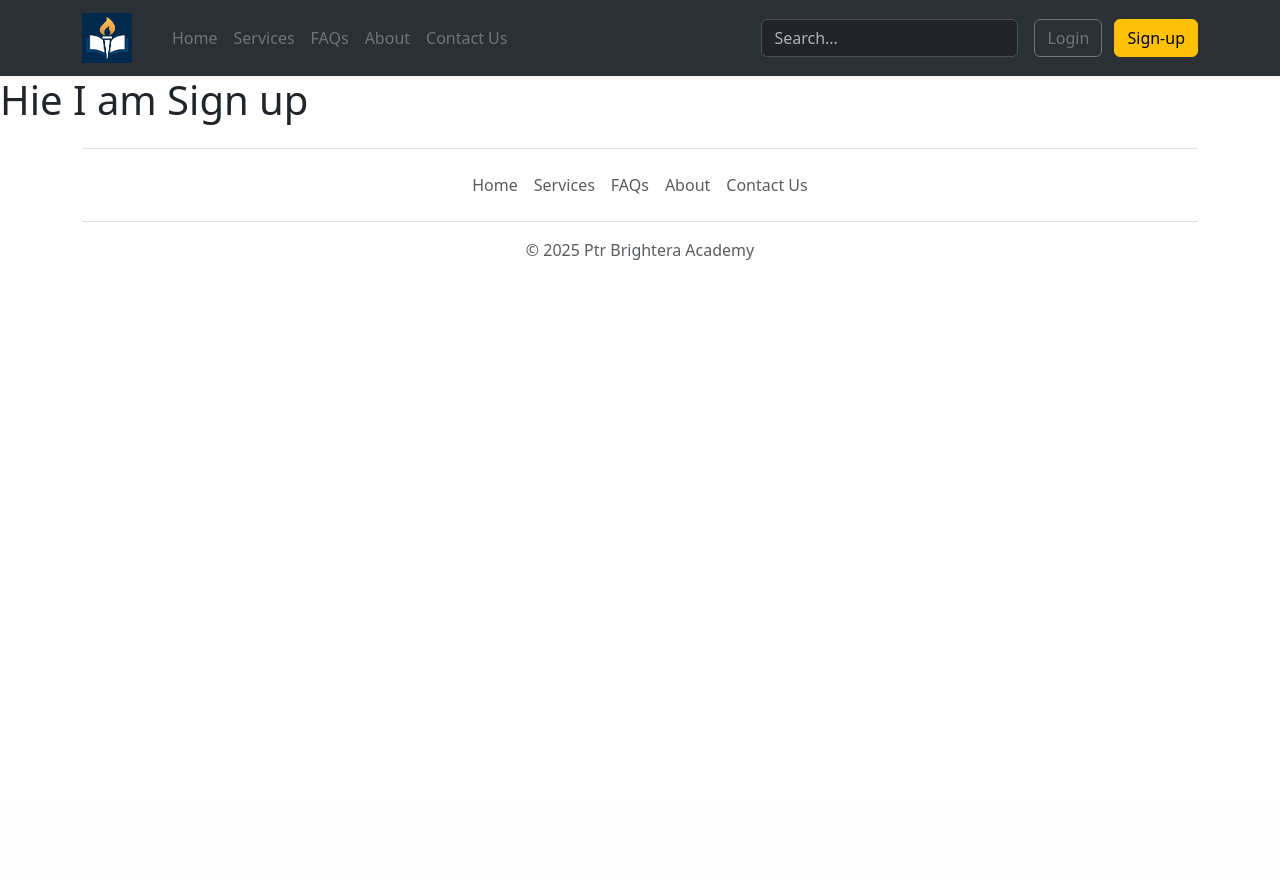
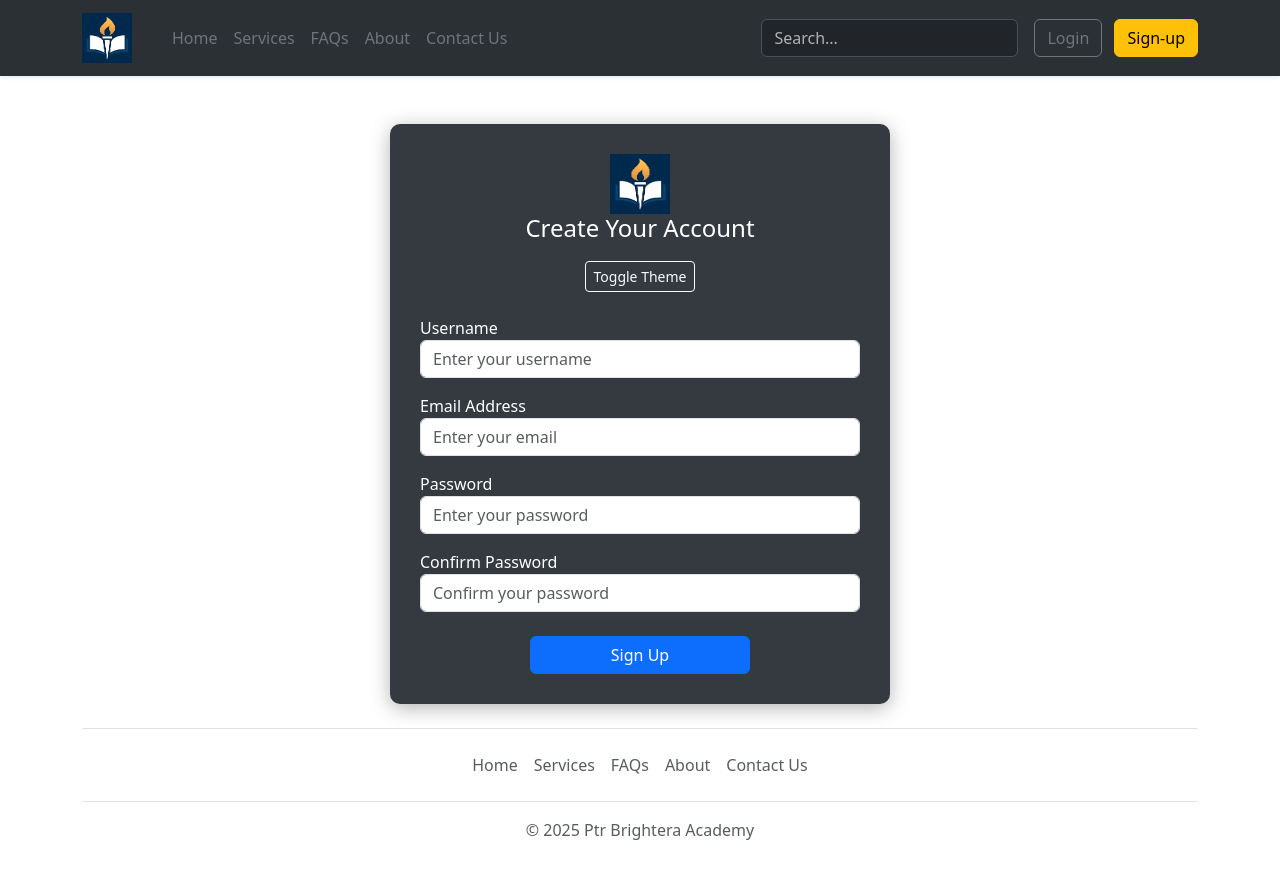
Before and after one commit to Ptr-Brightera-Academy/Carrier-Website, a Flask app: page /signup in a window 1280 px wide. Before the commit the page ends 260 px from the top, so only its background shows below. Run offline with Flask 3, Linux system fonts and the light colour scheme.

Commit message:
updated login and signup pages

```diff
--- a/templates/home.html
+++ b/templates/home.html
@@ -28,7 +28,7 @@
       <div class="col-md-6 text-center">
         <img
           src="{{ url_for('static', filename='images/workers.jpg') }}"
-          alt="Team at PTR Brightera Academy"
+          alt="Team at Ptr Brightera Academy"
           class="img-fluid rounded shadow-sm"
           style="max-height: 320px; object-fit: cover;"
         />
--- a/templates/login.html
+++ b/templates/login.html
@@ -17,7 +17,7 @@
               <button id="theme-toggle" class="btn btn-sm btn-outline-light mt-2">Toggle Theme</button>
             </div>
 
-    <form>
+    <form class="form-register" style="max-width: 400px; margin: 0 auto;" >
       <div class="form-group mb-3">
             <label for="usernameOrEmail">Username</label>
             <input type="text" class="form-control" id="usernameOrEmail" name="username_or_email" placeholder="Enter your username or email" required>
--- a/templates/signup.html
+++ b/templates/signup.html
@@ -1,16 +1,57 @@
 <!DOCTYPE html>
 <html lang="en">
 <head>
-  <title>Sign-up | Ptr Brightera Academy Careers</title>
+  <title>Sign Up | Ptr Brightera Academy Careers</title>
+  <link rel="stylesheet" href="{{ url_for('static', filename='css/auth.css') }}">
   {% include 'bootstrap.html' %}
 </head>
 <body>
 
   {% include 'navbar.html' %}
 
-<h1>Hie I am Sign up</h1>
+  <div class="container">
+    <div class="form-login mt-5">
+      <div class="branding-header text-center mb-4">
+        <img src="{{ url_for('static', filename='images/logo.png') }}" alt="Logo" class="logo">
+        <h2>Create Your Account</h2>
+        <button id="theme-toggle" class="btn btn-sm btn-outline-light mt-2">Toggle Theme</button>
+      </div>
+
+      <form method="post" action="/signup" class= "form-signup"  >
+        <div class="form-group mb-3">
+          <label for="username">Username</label>
+          <input type="text" class="form-control" id="username" name="username" placeholder="Enter your username" required>
+        </div>
+
+        <div class="form-group mb-3">
+          <label for="email">Email Address</label>
+          <input type="email" class="form-control" id="email" name="email" placeholder="Enter your email" required>
+        </div>
+
+        <div class="form-group mb-3">
+          <label for="password1">Password</label>
+          <input type="password" class="form-control" id="password1" name="password1" placeholder="Enter your password" required>
+        </div>
+
+        <div class="form-group mb-4">
+          <label for="password2">Confirm Password</label>
+          <input type="password" class="form-control" id="password2" name="password2" placeholder="Confirm your password" required>
+        </div>
+
+        <button type="submit" class="btn btn-primary w-50 d-block mx-auto">Sign Up</button>
+      </form>
+    </div>
+  </div>
 
   {% include 'footer.html' %}
 
+  <script>
+    const toggleBtn = document.getElementById('theme-toggle');
+    toggleBtn.addEventListener('click', () => {
+      document.body.classList.toggle('dark-mode');
+      document.body.classList.toggle('light-mode');
+    });
+  </script>
+
 </body>
 </html>
```
